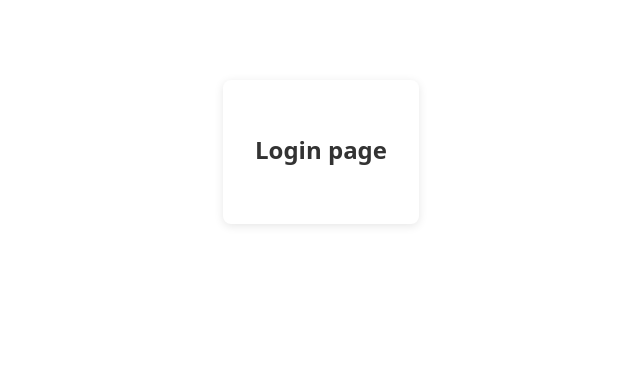
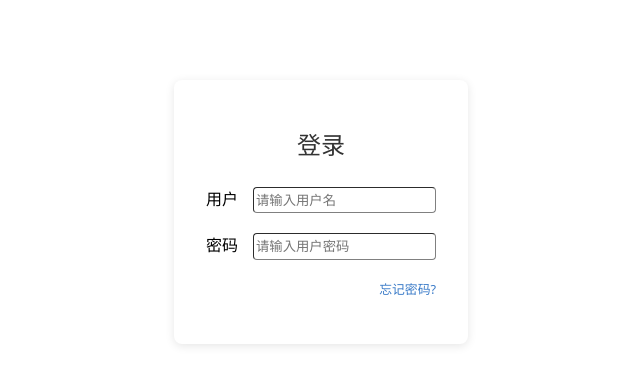
Before and after one commit to Mun1996/jnh-fe, a React (Vite) app: page /login in a window 1280 px wide. Shown: the top 384 px of the page, without its empty margins (319-959 px from the left). Built offline with nearby package versions, Linux system fonts and the light colour scheme.

Commit message:
登录页面基本布局

```diff
--- a/src/pages/Home/Home.jsx
+++ b/src/pages/Home/Home.jsx
@@ -11,7 +11,7 @@ function Home() {
 
   return (
     <div className={styles.container}>
-      <h1 className={styles.title}>欢迎来到JNH!</h1>
+      <h1 className={styles.title}>欢迎来到JNH</h1>
       <p className={styles.subtitle}>
         这是一个专为移动端设计的H5应用，提供优质的用户体验和丰富的功能。
       </p>
--- a/src/pages/Home/Home.module.css
+++ b/src/pages/Home/Home.module.css
@@ -1,12 +1,13 @@
 .container {
   background: blueviolet;
   padding: 2rem;
-  min-height: 70vh;
+  min-height: 45vh;
   display: flex;
   flex-direction: column;
   align-items: center;
   justify-content: center;
   color: white;
+  border-radius:1rem;
 }
 
 .title {
--- a/src/pages/Login.jsx
+++ /dev/null
@@ -1,11 +0,0 @@
-import React from 'react';
-
-function Login() {
-  return (
-    <div className="login-container">
-      <h2>Login page</h2>
-    </div>
-  );
-}
-
-export default Login;
--- /dev/null
+++ b/src/pages/Login/Login.jsx
@@ -0,0 +1,34 @@
+import React from 'react';
+import { useNavigate } from 'react-router-dom';
+import styles from './Login.module.css';
+
+function Login() {
+
+
+  return (
+    <div className="login-container">
+      <h2 className={styles.title}>登录</h2>
+        <div className={styles.loginName}>
+          <span className={styles.inputLabel}>用户</span>
+          <input
+            type="text"
+            className={styles.username}
+            placeholder="请输入用户名"  // 初始提示文字
+          />
+        </div>
+
+        <div className={styles.loginPsw}>
+          <span className={styles.inputLabel}>密码</span>
+          <input
+            type="text"
+            className={styles.userpsw}
+            placeholder="请输入用户密码"  // 初始提示文字
+          />
+        </div>
+      <p className={styles.forgetpsw}>忘记密码?</p>
+
+    </div>
+  );
+}
+
+export default Login;
--- /dev/null
+++ b/src/pages/Login/Login.module.css
@@ -0,0 +1,53 @@
+.login-container{
+  background: white;
+  padding: 2rem;
+  min-height: 45vh;
+}
+
+.title {
+  margin-top:15px;
+  font-size: 1.5rem;
+  margin-bottom: 2rem;
+}
+
+.loginName,
+.loginPsw
+{
+  display:flex;
+  margin-bottom:10px;
+}
+
+.inputLabel {
+  color:black;
+  margin-right:15px;
+}
+
+.username,
+.userpsw
+{
+  border-color:grey;
+  border-radius:4px;
+  border-width:thin;
+  background-color:white;
+  height:1.4rem;
+  color:black;
+}
+
+.loginPsw {
+  margin-top:20px;
+}
+
+
+.forgetpsw {
+  cursor: pointer;
+  background-color:white;
+  color:#3a7bc8;
+  margin-top:20px;
+  font-size:0.8rem;
+  align-items:right;
+  text-align:right;
+}
+
+.forgetpsw:hover {
+   text-decoration: underline;
+}
--- a/src/router/index.jsx
+++ b/src/router/index.jsx
@@ -1,7 +1,7 @@
 import React from 'react';
 import { createBrowserRouter } from 'react-router-dom';
 import Home from '../pages/Home/Home';
-import Login from '../pages/Login';
+import Login from '../pages/Login/Login';
 import App from '../App';
 
 const router = createBrowserRouter([
```
